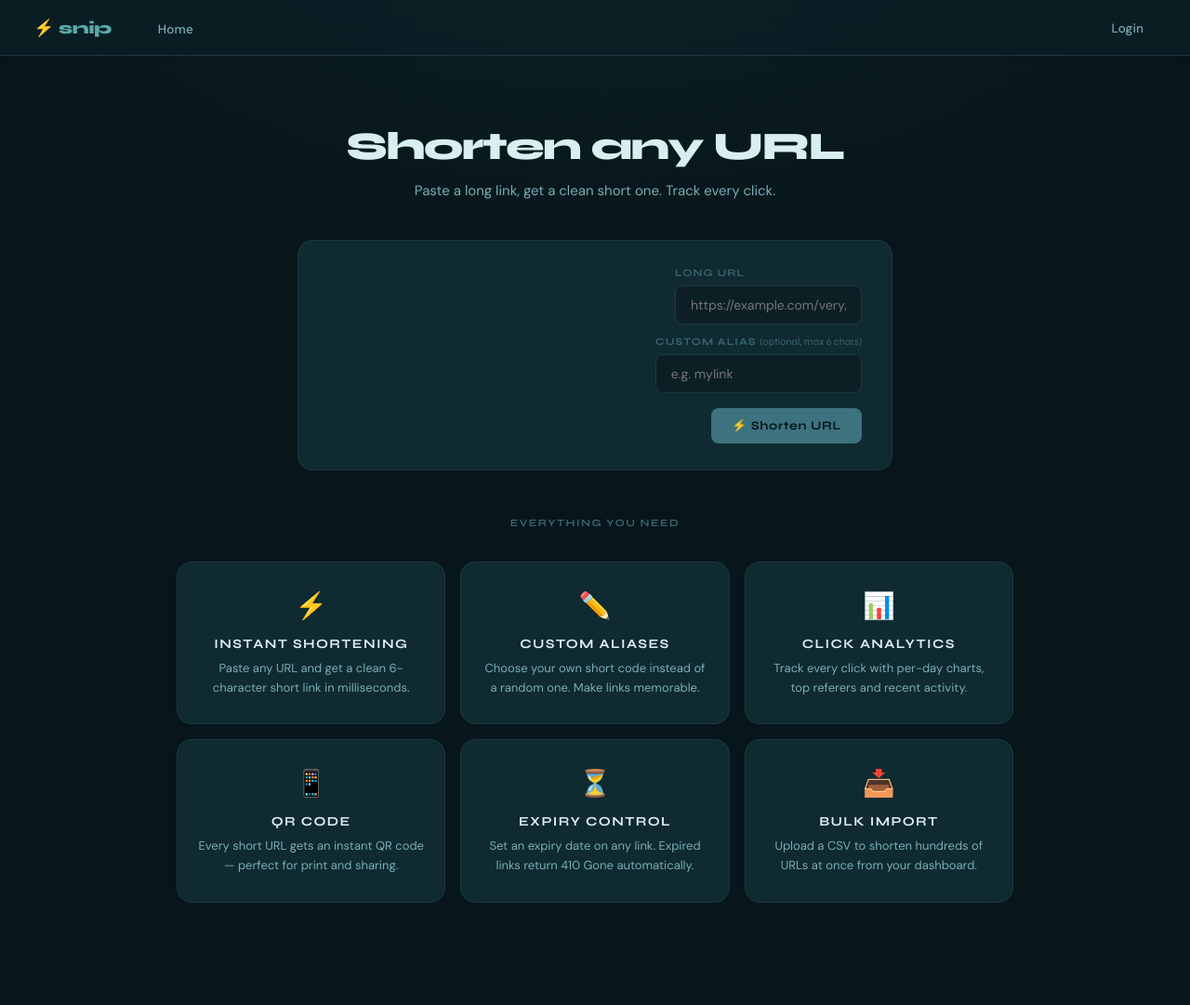
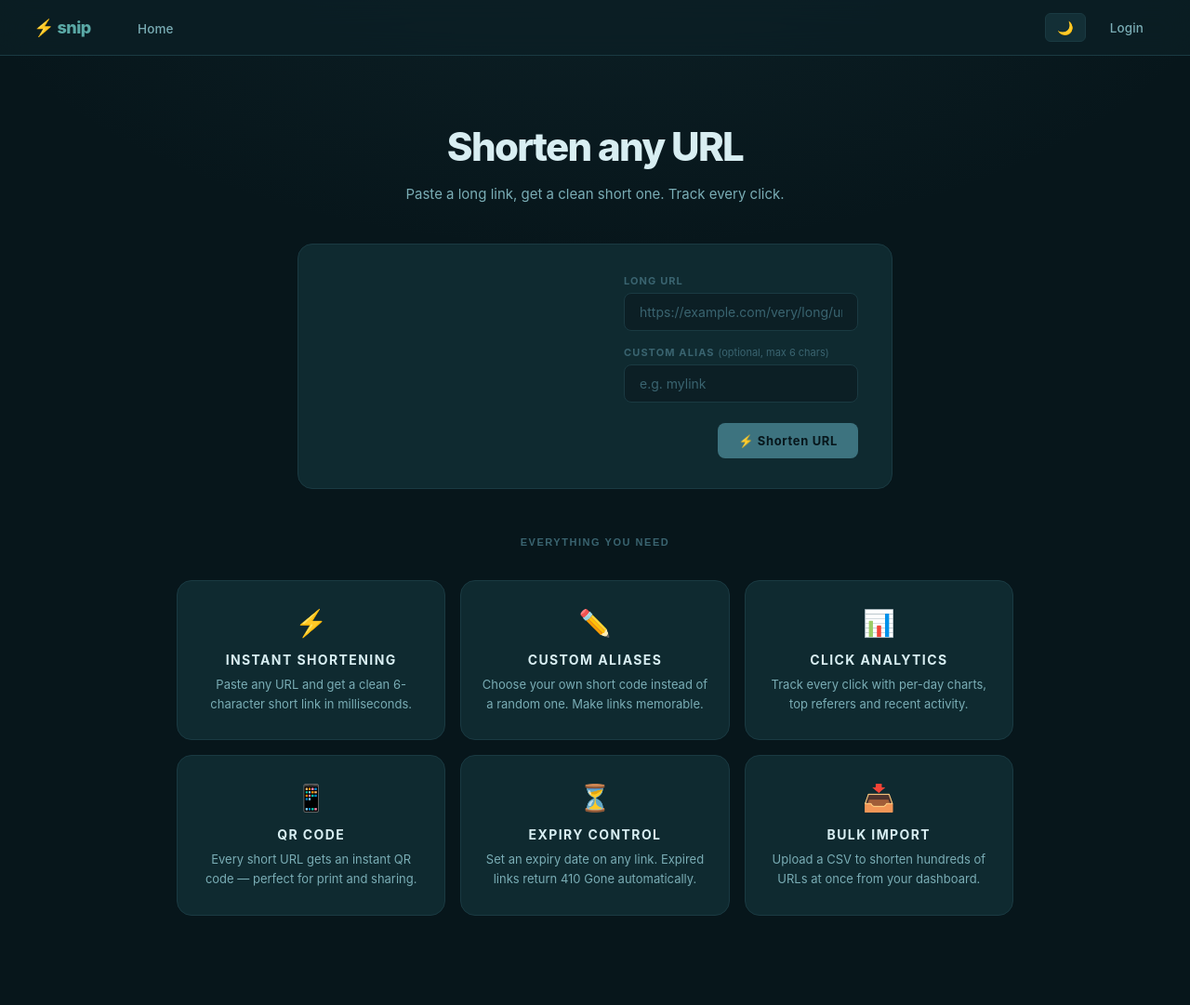
Before and after one commit to balajiselvam005/url_shortener, a Django app: page / in a window 1280 px wide. Shown: the whole page at 93% size. Before the commit the page ends 971 px from the top, so only its background shows below. Run offline with Django 5.2, Linux system fonts and the light colour scheme.

Commit message:
added light mode

```diff
--- a/templates/analytics.html
+++ b/templates/analytics.html
@@ -35,7 +35,6 @@
     </div>
 </div>
 
-<!-- Recent Clicks Table -->
 <div class="card" style="padding:0; overflow:hidden;">
     <div style="padding:20px 24px 16px; border-bottom:1px solid var(--border);">
         <h3 style="margin-bottom:0;">Recent Clicks</h3>
--- a/templates/base.html
+++ b/templates/base.html
@@ -2,9 +2,6 @@
 <html>
     <head>
         <title>URL Shortener</title>
-        <link rel="preconnect" href="https://fonts.googleapis.com">
-        <link rel="preconnect" href="https://fonts.gstatic.com" crossorigin>
-        <link href="https://fonts.googleapis.com/css2?family=Syne:wght@400;600;700;800&family=DM+Sans:ital,opsz,wght@0,9..40,300;0,9..40,400;0,9..40,500;1,9..40,300&display=swap" rel="stylesheet">
 
         <style>
 
@@ -29,18 +26,43 @@
                 --transition:  0.22s cubic-bezier(0.4,0,0.2,1);
             }
 
+            body.light {
+                --bg:          #f0f7f9;
+                --bg-2:        #e2eef2;
+                --surface:     #ffffff;
+                --surface-2:   #eaf4f7;
+                --border:      #c5dde3;
+                --border-h:    #8bbcc7;
+                --accent:      #3D737F;
+                --accent-h:    #4e8f9e;
+                --accent-2:    #2a6070;
+                --accent-glow: rgba(61,115,127,0.15);
+                --text:        #0d2d35;
+                --text-muted:  #3a6470;
+                --text-dim:    #7aadb5;
+                --danger:      #c0444e;
+                --success:     #3d9e72;
+            }
+
+            body.light {
+                background-image: radial-gradient(ellipse 80% 50% at 50% -10%, rgba(61,115,127,0.08) 0%, transparent 70%);
+            }
+
+            body, body * {
+                transition: background-color 0.25s ease, border-color 0.25s ease, color 0.25s ease;
+            }
+
             *, *::before, *::after { box-sizing: border-box; margin: 0; padding: 0; }
 
             html { scroll-behavior: smooth; }
 
             body {
-                font-family: 'DM Sans', sans-serif;
+                font-family: -apple-system, BlinkMacSystemFont, "Segoe UI", Roboto, Arial, sans-serif;
                 font-size: 15px;
                 background-color: var(--bg);
                 color: var(--text);
                 min-height: 100vh;
-                background-image:
-                    radial-gradient(ellipse 80% 50% at 50% -10%, rgba(61,115,127,0.12) 0%, transparent 70%);
+                background-image: radial-gradient(ellipse 80% 50% at 50% -10%, rgba(61,115,127,0.12) 0%, transparent 70%);
                 -webkit-font-smoothing: antialiased;
             }
 
@@ -68,7 +90,7 @@
 
             .nav-left::before {
                 content: "⚡ snip";
-                font-family: 'Syne', sans-serif;
+                font-family: inherit;
                 font-weight: 800;
                 font-size: 18px;
                 color: var(--accent-2);
@@ -78,7 +100,7 @@
 
             .nav-left a,
             .nav-right a {
-                font-family: 'DM Sans', sans-serif;
+                font-family: inherit;
                 font-size: 13.5px;
                 font-weight: 500;
                 color: var(--text-muted);
@@ -104,7 +126,7 @@
             }
 
             h1, h2, h3, h4 {
-                font-family: 'Syne', sans-serif;
+                font-family: inherit;
                 letter-spacing: -0.03em;
             }
 
@@ -118,7 +140,7 @@
                 background: var(--surface);
                 border: 1px solid var(--border);
                 border-radius: var(--radius-lg);
-                padding: 28px 32px;
+                padding: 32px 36px;
                 margin-bottom: 24px;
                 transition: border-color var(--transition), box-shadow var(--transition);
             }
@@ -161,7 +183,7 @@
                 letter-spacing: 0.14em;
                 color: var(--text-dim);
                 font-weight: 600;
-                font-family: 'Syne', sans-serif;
+                font-family: inherit;
             }
 
             .chart-grid {
@@ -197,7 +219,7 @@
                 color: #07161B;
                 padding: 13px 16px;
                 text-align: left;
-                font-family: 'Syne', sans-serif;
+                font-family: inherit;
                 font-size: 11px;
                 font-weight: 700;
                 text-transform: uppercase;
@@ -227,7 +249,7 @@
                 border-radius: 8px;
                 padding: 11px 16px;
                 color: var(--text);
-                font-family: 'DM Sans', sans-serif;
+                font-family: inherit;
                 font-size: 14px;
                 width: 100%;
                 transition: border-color var(--transition), box-shadow var(--transition), background var(--transition);
@@ -249,40 +271,7 @@
                 box-shadow: 0 0 0 3px var(--accent-glow);
                 background: var(--surface);
             }
-<div class="card">
-        <form method="POST">
-            {% csrf_token %}
 
-            <div class="form-row" style="flex-direction: column;">
-
-                <div class="input-group">
-                    <label>Long URL</label>
-                    <input type="url" name="url" placeholder="https://example.com/very/long/url" required>
-                </div>
-
-                <div class="input-group">
-                    <label>Custom Alias <span style="color:var(--text-dim); font-weight:400; text-transform:none; letter-spacing:0;">(optional, max 6 chars)</span></label>
-                    <input type="text" name="custom_alias" placeholder="e.g. mylink" maxlength="6">
-                </div>
-
-                <div style="padding-top: 4px;">
-                    <button type="submit">⚡ Shorten URL</button>
-                </div>
-
-            </div>
-        </form>
-
-        {% if short_url %}
-            <div class="short-url-result">
-                <span>Your link →</span>
-                <a href="{{ short_url }}" target="_blank">{{ short_url }}</a>
-            </div>
-        {% endif %}
-
-        {% if error %}
-            <div class="error-msg">⚠ {{ error }}</div>
-        {% endif %}
-    </div>
             input::placeholder { color: var(--text-dim); }
 
             p > label {
@@ -292,7 +281,7 @@
                 text-transform: uppercase;
                 letter-spacing: 0.08em;
                 color: var(--text-muted);
-                font-family: 'Syne', sans-serif;
+                font-family: inherit;
                 margin-bottom: 6px;
             }
 
@@ -311,7 +300,7 @@
                 border: none;
                 padding: 11px 22px;
                 color: #07161B;
-                font-family: 'Syne', sans-serif;
+                font-family: inherit;
                 font-size: 13px;
                 font-weight: 700;
                 letter-spacing: 0.05em;
@@ -367,7 +356,7 @@
                 border-radius: 20px;
                 font-size: 11px;
                 font-weight: 700;
-                font-family: 'Syne', sans-serif;
+                font-family: inherit;
                 letter-spacing: 0.06em;
                 text-transform: uppercase;
             }
@@ -398,7 +387,7 @@
 
             .short-url-result span {
                 font-size: 12px;
-                font-family: 'Syne', sans-serif;
+                font-family: inherit;
                 font-weight: 700;
                 text-transform: uppercase;
                 letter-spacing: 0.1em;
@@ -406,7 +395,7 @@
             }
 
             .short-url-result a {
-                font-family: 'Syne', sans-serif;
+                font-family: inherit;
                 font-weight: 600;
                 font-size: 15px;
                 color: var(--accent-2);
@@ -435,9 +424,7 @@
             .input-group {
                 display: flex;
                 flex-direction: column;
-                gap: 7px;
-                flex: 1;
-                min-width: 180px;
+                gap: 6px;
             }
 
             .input-group label {
@@ -446,7 +433,7 @@
                 text-transform: uppercase;
                 letter-spacing: 0.1em;
                 color: var(--text-dim);
-                font-family: 'Syne', sans-serif;
+                font-family: inherit;
             }
 
             @keyframes fadeUp {
@@ -466,8 +453,8 @@
                 .form-row { flex-direction: column; }
                 .card { padding: 20px; }
             }
+
         </style>
-
     </head>
 
     <body>
@@ -475,14 +462,28 @@
         <nav>
             <div class="nav-left">
                 <a href="/">Home</a>
-
                 {% if user.is_authenticated %}
                     <a href="/dashboard/">Dashboard</a>
                 {% endif %}
-
             </div>
 
-            <div class="nav-right">
+            <div class="nav-right" style="display:flex; align-items:center; gap:8px;">
+
+                <button onclick="toggleTheme()" id="theme-btn" style="
+                    background: var(--surface-2);
+                    border: 1px solid var(--border);
+                    color: var(--text-muted);
+                    padding: 6px 12px;
+                    font-size: 14px;
+                    border-radius: 6px;
+                    cursor: pointer;
+                    transform: none;
+                    box-shadow: none;
+                    font-family: inherit;
+                    font-weight: 500;
+                    letter-spacing: 0;
+                ">🌙</button>
+
                 {% if user.is_authenticated %}
                     <form method="POST" action="/logout/" style="display:inline;">
                         {% csrf_token %}
@@ -491,7 +492,7 @@
                             border: none;
                             padding: 6px 14px;
                             color: var(--text-muted);
-                            font-family: 'DM Sans', sans-serif;
+                            font-family: inherit;
                             font-size: 13.5px;
                             font-weight: 500;
                             border-radius: 6px;
@@ -514,5 +515,20 @@
             {% block content %}{% endblock %}
         </div>
 
+        <script>
+            const savedTheme = localStorage.getItem('theme');
+            if (savedTheme === 'light') {
+                document.body.classList.add('light');
+                document.getElementById('theme-btn').textContent = '☀️';
+            }
+
+            function toggleTheme() {
+                const isLight = document.body.classList.toggle('light');
+                const btn = document.getElementById('theme-btn');
+                btn.textContent = isLight ? '☀️' : '🌙';
+                localStorage.setItem('theme', isLight ? 'light' : 'dark');
+            }
+        </script>
+
     </body>
 </html>
--- a/templates/home.html
+++ b/templates/home.html
@@ -5,7 +5,7 @@
 <div style="max-width: 640px; margin: 0 auto; padding-top: 24px;">
 
     <div style="text-align:center; margin-bottom: 40px;">
-        <h1 style="font-size:42px; font-weight:800; letter-spacing:-0.04em; margin-bottom:10px;">
+        <h1 style="font-size:42px; font-weight:800; letter-spacing:-0.04em; margin-bottom:14px;">
             Shorten any URL
         </h1>
         <p style="color: var(--text-muted); font-size:15px;">
@@ -17,7 +17,7 @@
         <form method="POST">
             {% csrf_token %}
 
-            <div class="form-row" style="flex-direction: column;">
+            <div class="form-row" style="flex-direction: column; gap:16px;">
 
                 <div class="input-group">
                     <label>Long URL</label>
@@ -29,7 +29,7 @@
                     <input type="text" name="custom_alias" placeholder="e.g. mylink" maxlength="6">
                 </div>
 
-                <div style="padding-top: 4px;">
+                <div style="padding-top: 6px; display:flex; justify-content:flex-end;">
                     <button type="submit">⚡ Shorten URL</button>
                 </div>
 
```
